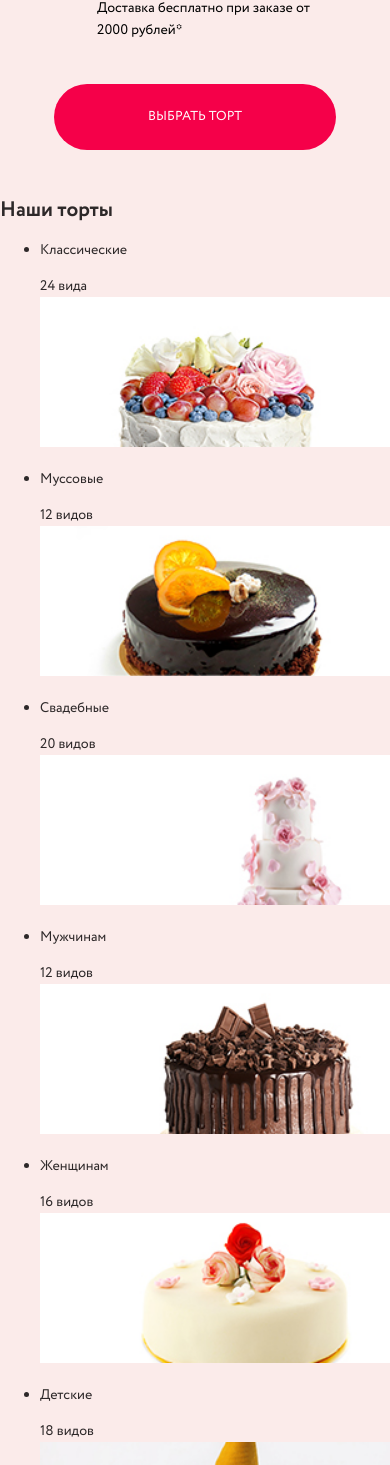
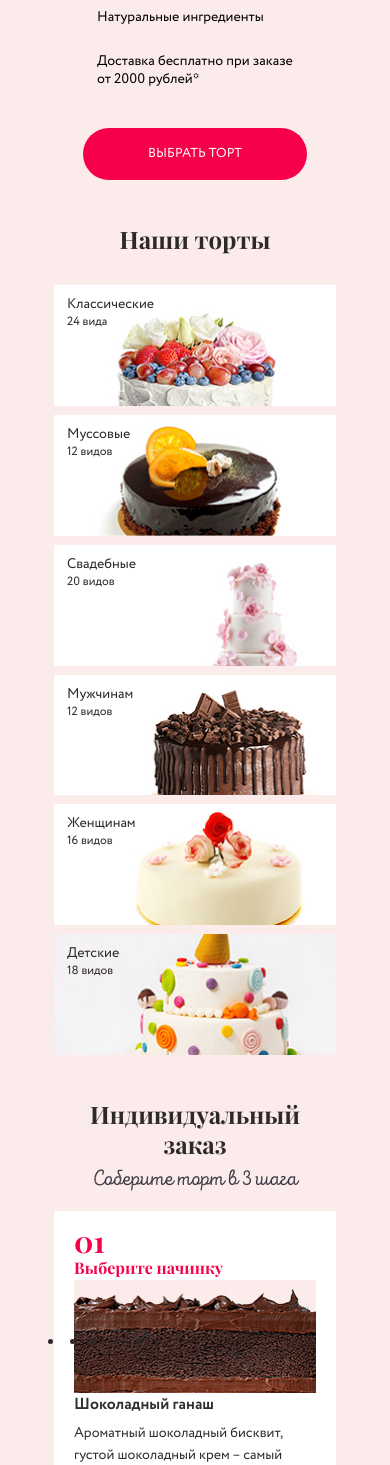
Before and after one commit to veronica-shiyan/Cakes, a website: page index.html in a window 390 px wide. Shown: the part 535-2000 px from the top of the page. Drawn offline with nearby package versions, Linux system fonts and the light colour scheme; files that its build step writes are made by us from their sources; files whose address does not match are found by name.

Commit message:
Product & start Order mobile less

```diff
--- a/less/main-navigation.less
+++ b/less/main-navigation.less
@@ -21,12 +21,13 @@
 
   &--active {
     text-align: left;
+    background-color: @bg-main-nav-active;
   }
 }
 
 .main-nav__item a {
   display: inline-block;
-  padding: 14px 0;
+  padding: 12px 0 9px 0;
   font-family: @font-circe;
   font-size: 12px;
   line-height: 18px;
@@ -36,10 +37,11 @@
 }
 
 .main-nav__item--active a {
-  padding-left: 19px;
+  padding: 9px 0 6px 19px;
   font-family: @font-playfairdisplay;
   font-size: 16px;
   line-height: 24px;
   color: @font-normal-inner-color;
   text-transform: none;
+  letter-spacing: 1px;
 }
--- a/less/mixins.less
+++ b/less/mixins.less
@@ -7,3 +7,11 @@
   flex-wrap: wrap;
   text-align: center;
 }
+
+.titles() {
+  margin: 0;
+  font-family: @font-playfairdisplay;
+  font-size: 24px;
+  line-height: 30px;
+  color: @font-normal-color;
+}
--- /dev/null
+++ b/less/order.less
@@ -0,0 +1,100 @@
+.order {
+  .container();
+  margin-bottom: 40px;
+}
+
+.order__title {
+  .titles();
+  margin-bottom: 7px;
+  word-spacing: 4px;
+}
+
+.order__slogan {
+  margin: 0;
+  margin-bottom: 19px;
+  font-family: @font-slogan;
+  font-size: 22px;
+  line-height: 26px;
+  color: @font-slogan-color;
+}
+
+.order__wrapper {
+  display: flex;
+  flex-direction: column;
+  margin-bottom: 10px;
+  padding: 15px 20px 26px;
+  text-align: left;
+  background-color: #ffffff;
+}
+
+.order__number {
+  font-family: @font-playfairdisplay;
+  font-size: 30px;
+  line-height: 30px;
+  text-transform: uppercase;
+  color: @mark-color;
+}
+
+.order__type {
+  margin: 0;
+  font-family: @font-playfairdisplay;
+  font-size: 16px;
+  line-height: 24px;
+  color: @mark-color;
+}
+
+.order__list {
+  position: relative;
+}
+
+.slider__control {
+  position: absolute;
+  margin: 0;
+  transform: rotate(90deg);
+}
+
+.order__item {
+ display: flex;
+  flex-direction: column;
+}
+
+.order__name {
+  margin: 0;
+  margin-bottom: 5px;
+  font-family: @font-circe;
+  font-weight: 800;
+  font-size: 16px;
+  line-height: 24px;
+  color: @font-order-color;
+}
+
+.order__description {
+  margin: 0;
+  margin-bottom: 5px;
+  font-family: @font-circe;
+  font-weight: 400;
+  font-size: 14px;
+  line-height: 22px;
+  color: @font-order-color;
+}
+
+.order__price {
+  align-self: center;
+  font-family: @font-playfairdisplay;
+  font-size: 18px;
+  line-height: 26px;
+  color: @font-normal-color;
+}
+
+.order__counter {
+  position: absolute;
+  font-family: @font-circe;
+  font-weight: 400;
+  font-size: 12px;
+  line-height: 18px;
+  color: #ffffff;
+}
+
+.order__btn {
+  align-self: center;
+}
--- a/less/page-header.less
+++ b/less/page-header.less
@@ -1,9 +1,10 @@
 .page-header {
-  margin-bottom: 50px;
+  margin-bottom: 44px;
 }
 
 .page-header__wrapper {
   .container ();
+  align-items: center;
   background: url("../img/page-header-background.png") no-repeat;
   background-size: 320px auto;
   background-position: center -40px;
@@ -11,16 +12,18 @@
 
 .page-header__title {
   width: 180px;
-  margin: 0 auto;
+  margin: 127px auto 19px;
   font-family: @font-playfairdisplay;
-  font-size: 36px;
-  line-height: 40px;
+  font-size: 40px;
+  line-height: 36px;
   color: @font-normal-color;
-  letter-spacing: 1px;
-  word-spacing: 3px;
+  letter-spacing: 2.5px;
+  word-spacing: 2px;
 }
 
 .page-header__slogan {
+  margin: 0;
+  margin-bottom: 19px;
   font-family: @font-slogan;
   font-size: 22px;
   line-height: 26px;
@@ -29,18 +32,17 @@
 
 .page-header__features {
   margin: 0;
-  margin-bottom: 43px;
+  margin-bottom: 40px;
   padding: 0;
   list-style: none;
   font-size: 0;
 }
 
 .page-header__feature {
-  padding-left: 43px;
-  padding-bottom: 25px;
+  padding: 0 30px 26px 43px;
   font-family: @font-circe;
   font-size: 14px;
-  line-height: 22px;
+  line-height: 18px;
   color: @font-normal-inner-color;
   text-align: left;
 
--- /dev/null
+++ b/less/product.less
@@ -0,0 +1,54 @@
+.product {
+  .container();
+  margin-bottom: 40px;
+}
+
+.product__title {
+  .titles();
+  margin-bottom: 31px;
+}
+
+.product__list {
+  margin: 0;
+  padding: 0;
+  list-style: none;
+  font-size: 0;
+}
+
+.product__item {
+  margin-bottom: 2px;
+  font-family: @font-circe;
+  font-weight: 400;
+  font-size: 14px;
+  line-height: 22px;
+  color: @font-normal-color;
+}
+
+.product__wrapper {
+  display: block;
+  position: relative;
+}
+
+.product__name {
+  position: absolute;
+  top: 8px;
+  left: 13px;
+  margin: 0;
+  font-family: @font-circe;
+  font-weight: 400;
+  font-size: 14px;
+  line-height: 22px;
+  color: @font-normal-color;
+}
+
+.product__count {
+  position: absolute;
+  top: 28px;
+  left: 13px;
+  margin: 0;
+  font-family: @font-circe;
+  font-weight: 400;
+  font-size: 12px;
+  line-height: 18px;
+  color: @font-normal-color;
+}
--- a/less/scaffolding.less
+++ b/less/scaffolding.less
@@ -20,7 +20,7 @@ img {
   box-sizing: border-box;
   display: inline-block;
   vertical-align: top;
-  padding: 20px 60px;
+  padding: 13px 65px;
   cursor: pointer;
   background-color: @bg-btn;
   border: none;
--- a/less/style.less
+++ b/less/style.less
@@ -5,3 +5,5 @@
 @import url("scaffolding.less");
 @import url("page-header.less");
 @import url("main-navigation.less");
+@import url("product.less");
+@import url("order.less");
--- a/less/variables.less
+++ b/less/variables.less
@@ -7,9 +7,12 @@
 @font-slogan-color: #32313d;
 @font-btn-color: #ffffff;
 @font-main-nav-color: #383838;
+@font-order-color: #2f2f2f;
 
 @bg-main: #fbebea;
+@bg-main-nav-active: #ffffff;
 @bg-main-nav: #e7e7e7;
 @bg-btn: #f50049;
+@mark-color: #f50049;
 
 @border-main-nav: 1px solid #dedede;
```
